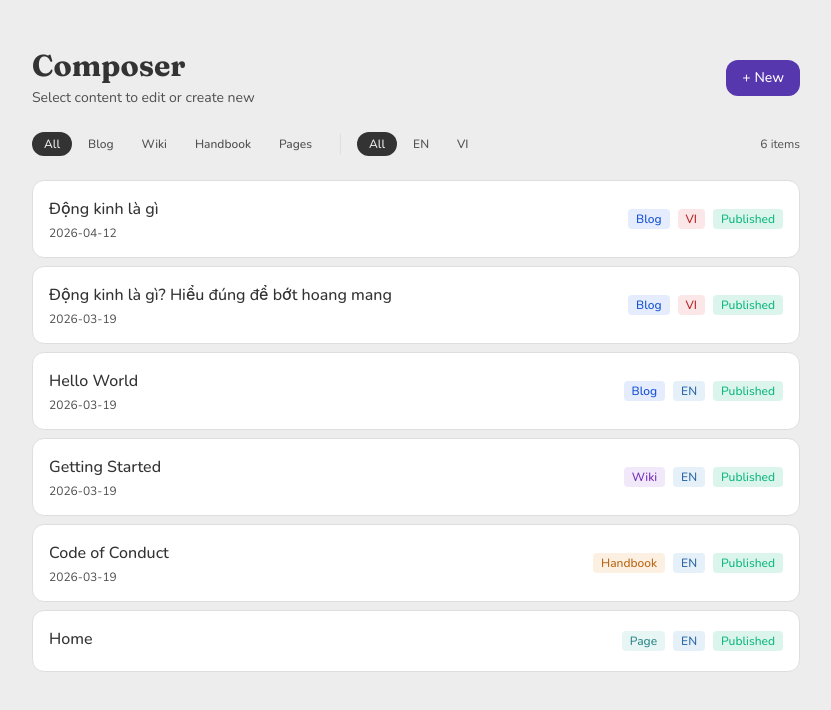
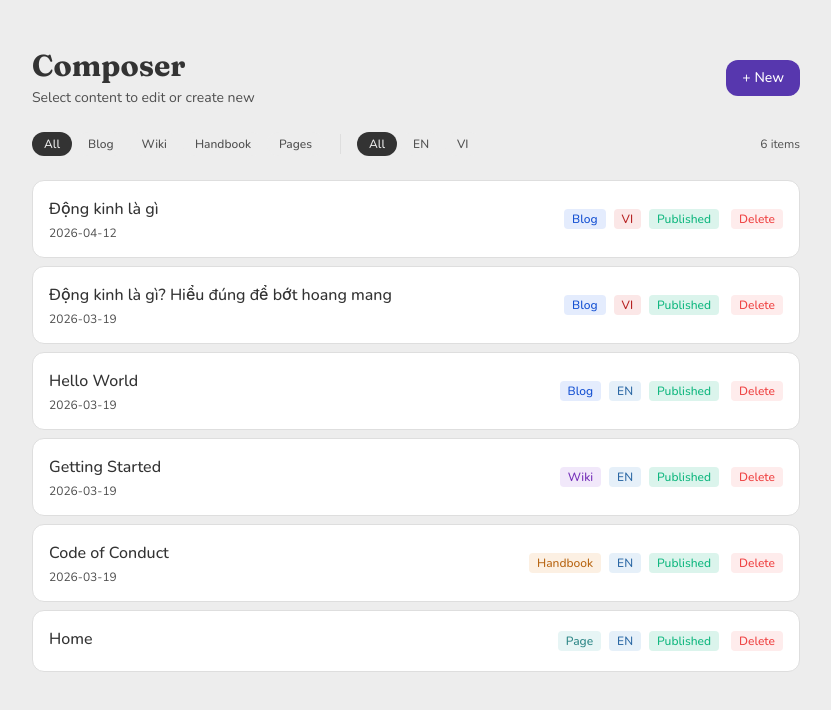
Before and after one commit to nguyenphuhao/unimind-content, a Next.js app: page /composer in a window 1280 px wide. Shown: the top 710 px of the page, without its empty margins (224-1055 px from the left). Built offline with nearby package versions, Linux system fonts and the light colour scheme.

Commit message:
feat: add delete content with confirmation in Composer

```diff
--- /dev/null
+++ b/app/api/composer/delete/route.ts
@@ -0,0 +1,49 @@
+import { NextRequest, NextResponse } from "next/server";
+import { execSync } from "child_process";
+import fs from "fs";
+import path from "path";
+
+const COLLECTION_DIRS: Record<string, string> = {
+  posts: "content/posts",
+  wiki: "content/wiki",
+  handbook: "content/handbook",
+  pages: "content/pages",
+};
+
+export async function POST(req: NextRequest) {
+  try {
+    const body = await req.json();
+    const { slug, collection } = body as { slug: string; collection: string };
+
+    if (!slug || !collection) {
+      return NextResponse.json(
+        { error: "slug and collection are required" },
+        { status: 400 }
+      );
+    }
+
+    const dir = COLLECTION_DIRS[collection];
+    if (!dir) {
+      return NextResponse.json({ error: "Invalid collection" }, { status: 400 });
+    }
+
+    const filePath = path.join(dir, `${slug}.mdx`);
+    const fullPath = path.join(/*turbopackIgnore: true*/ process.cwd(), filePath);
+
+    if (!fs.existsSync(fullPath)) {
+      return NextResponse.json({ error: "File not found" }, { status: 404 });
+    }
+
+    fs.unlinkSync(fullPath);
+
+    execSync(`git add ${filePath}`, { cwd: /*turbopackIgnore: true*/ process.cwd() });
+    execSync(`git commit -m "content: delete ${slug}"`, { cwd: /*turbopackIgnore: true*/ process.cwd() });
+    execSync("git push origin main", { cwd: /*turbopackIgnore: true*/ process.cwd() });
+
+    return NextResponse.json({ success: true });
+  } catch (err) {
+    const message = err instanceof Error ? err.message : "Unknown error";
+    console.error("[/api/composer/delete]", message);
+    return NextResponse.json({ error: message }, { status: 500 });
+  }
+}
--- a/app/composer/_components/content-list.tsx
+++ b/app/composer/_components/content-list.tsx
@@ -16,6 +16,7 @@ interface ContentListProps {
   items: ContentItem[];
   loading: boolean;
   onSelect: (item: ContentItem) => void;
+  onDelete: (item: ContentItem) => void;
   onNew: () => void;
 }
 
@@ -53,7 +54,7 @@ const FILTER_LANGS: { value: FilterLang; label: string }[] = [
   { value: "vi", label: "VI" },
 ];
 
-export function ContentList({ items, loading, onSelect, onNew }: ContentListProps) {
+export function ContentList({ items, loading, onSelect, onDelete, onNew }: ContentListProps) {
   const [filterType, setFilterType] = useState<FilterType>("all");
   const [filterLang, setFilterLang] = useState<FilterLang>("all");
 
@@ -155,16 +156,18 @@ export function ContentList({ items, loading, onSelect, onNew }: ContentListProp
               const cColors = collectionColors[item.collectionLabel] || collectionColors.Blog;
               const lColors = localeColors[item.locale] || localeColors.en;
               return (
-                <button
+                <div
                   key={`${item.collection}-${item.slug}`}
-                  onClick={() => onSelect(item)}
-                  className="w-full text-left rounded-lg border p-4 transition-colors hover:border-gray-400 flex items-center gap-3"
+                  className="rounded-lg border p-4 transition-colors hover:border-gray-400 flex items-center gap-3"
                   style={{
                     background: "hsl(var(--card))",
                     borderColor: "hsl(var(--border))",
                   }}
                 >
-                  <div className="flex-1 min-w-0">
+                  <button
+                    onClick={() => onSelect(item)}
+                    className="flex-1 min-w-0 text-left"
+                  >
                     <p className="font-medium truncate">{item.title}</p>
                     <p
                       className="text-xs mt-1"
@@ -172,8 +175,8 @@ export function ContentList({ items, loading, onSelect, onNew }: ContentListProp
                     >
                       {item.date}
                     </p>
-                  </div>
-                  <div className="flex gap-2 shrink-0">
+                  </button>
+                  <div className="flex gap-2 shrink-0 items-center">
                     <span
                       className="px-2 py-0.5 rounded text-xs font-medium"
                       style={{ background: cColors.bg, color: cColors.text }}
@@ -192,8 +195,22 @@ export function ContentList({ items, loading, onSelect, onNew }: ContentListProp
                     >
                       {item.status}
                     </span>
+                    <button
+                      onClick={(e) => {
+                        e.stopPropagation();
+                        onDelete(item);
+                      }}
+                      className="ml-1 px-2 py-0.5 rounded text-xs font-medium hover:opacity-80 transition-opacity"
+                      style={{
+                        background: "hsl(0 84% 60% / 0.1)",
+                        color: "hsl(0 84% 60%)",
+                      }}
+                      title="Delete"
+                    >
+                      Delete
+                    </button>
                   </div>
-                </button>
+                </div>
               );
             })}
           </div>
--- a/app/composer/page.tsx
+++ b/app/composer/page.tsx
@@ -250,6 +250,29 @@ export default function ComposerPage() {
     setView("editor");
   }
 
+  async function handleDelete(item: ContentItem) {
+    if (!confirm(`Delete "${item.title}"? This will commit and push the deletion.`)) {
+      return;
+    }
+
+    try {
+      const res = await fetch("/api/composer/delete", {
+        method: "POST",
+        headers: { "Content-Type": "application/json" },
+        body: JSON.stringify({ slug: item.slug, collection: item.collection }),
+      });
+
+      if (!res.ok) {
+        const data = (await res.json()) as { error?: string };
+        throw new Error(data.error || `HTTP ${res.status}`);
+      }
+
+      fetchList();
+    } catch (err) {
+      alert(`Delete failed: ${err instanceof Error ? err.message : "Unknown error"}`);
+    }
+  }
+
   function handleBack() {
     setView("list");
     fetchList();
@@ -388,6 +411,7 @@ export default function ComposerPage() {
         items={items}
         loading={listLoading}
         onSelect={handleSelect}
+        onDelete={handleDelete}
         onNew={handleNew}
       />
     );
```
